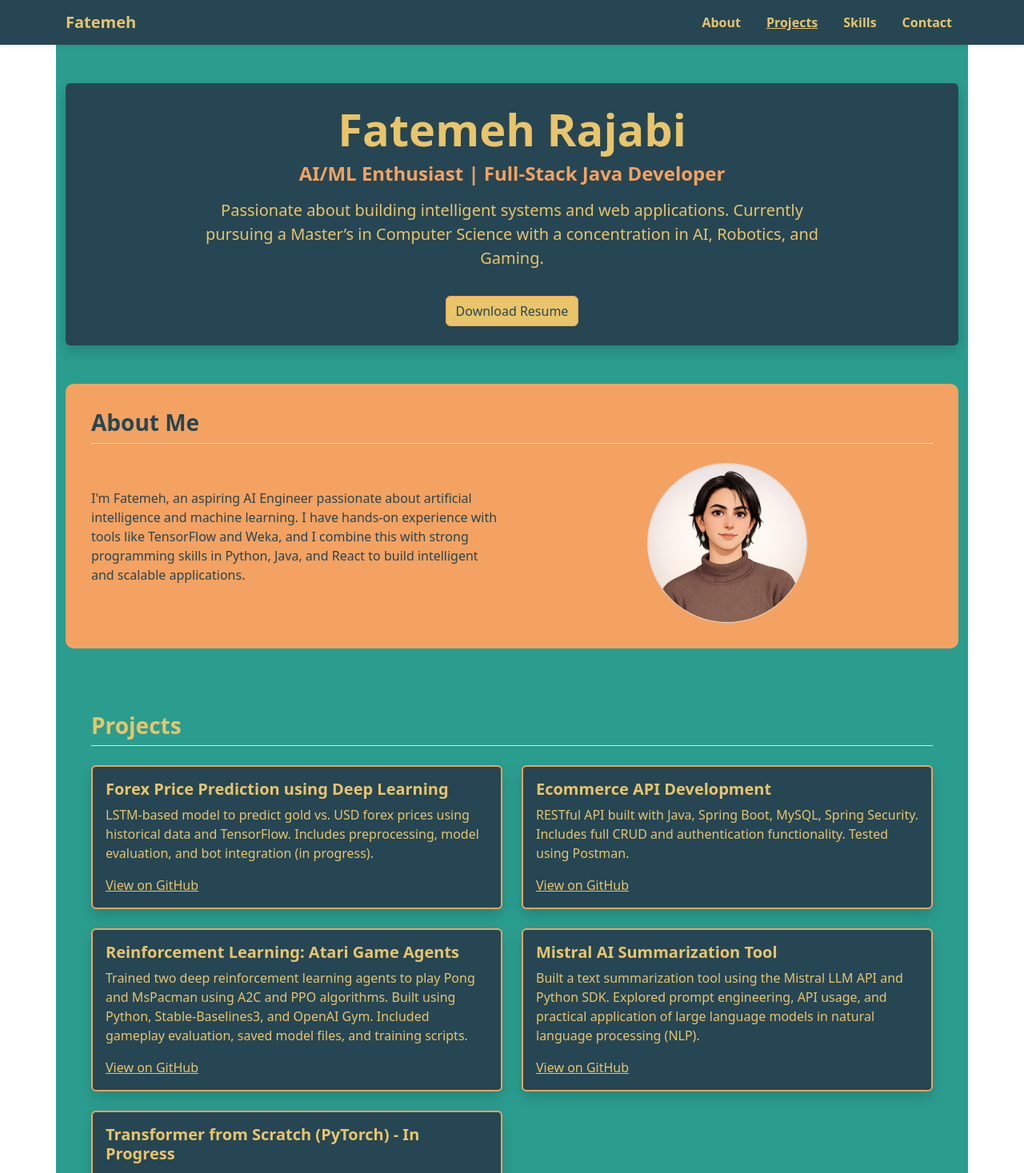
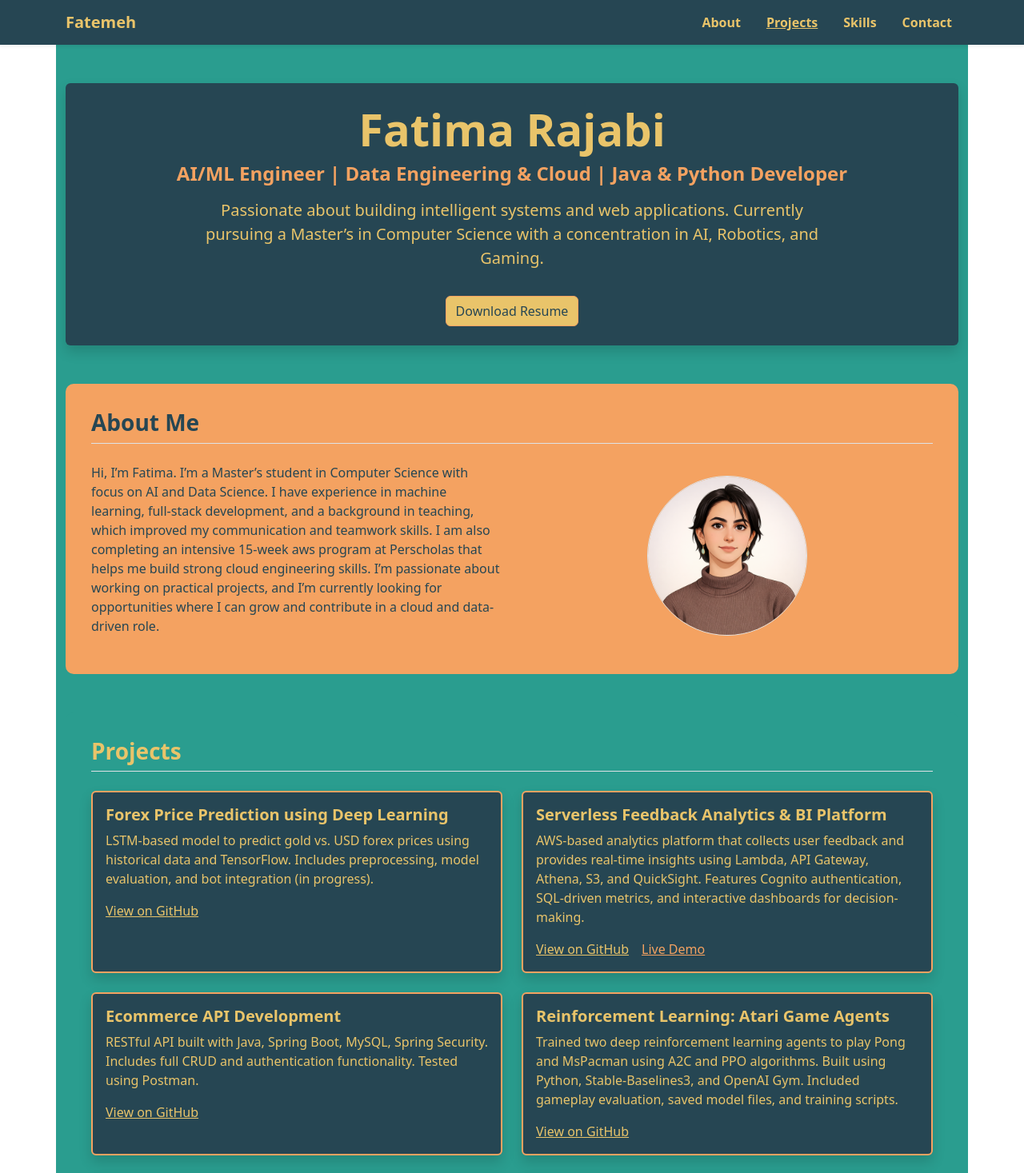
Before and after one commit to FatemehRajabi/fatemeh-portfolio, a React (Create React App) app: page / in a window 1280 px wide. Shown: the top 1467 px of the page at 80% size. Built offline with nearby package versions, Linux system fonts and the light colour scheme.

Commit message:
Add project links

```diff
--- a/src/Portfolio.jsx
+++ b/src/Portfolio.jsx
@@ -35,9 +35,10 @@ export default function Portfolio() {
 
   const projectLinks = [
     "https://github.com/FatemehRajabi/gold-usd-prediction",
+    "https://github.com/FatemehRajabi/insights-hub",
     "https://github.com/FatemehRajabi/ecommerce-fullstack",
     "https://github.com/FatemehRajabi/reinforcement-learning-atari-agents",
-    "https://https://github.com/FatemehRajabi/mistral-summarizer",
+    "https://github.com/FatemehRajabi/mistral-summarizer",
     "https://github.com/FatemehRajabi/transformer-model"
   ];
 
@@ -48,24 +49,30 @@ export default function Portfolio() {
       url: projectLinks[0]
     },
     {
+title: 'Serverless Feedback Analytics & BI Platform',
+      desc: 'AWS-based analytics platform that collects user feedback and provides real-time insights using Lambda, API Gateway, Athena, S3, and QuickSight. Features Cognito authentication, SQL-driven metrics, and interactive dashboards for decision-making.',
+      githubUrl: projectLinks[1],
+      liveUrl: "https://d210uwax0fmibn.cloudfront.net/"
+    },
+    {
       title: 'Ecommerce API Development',
       desc: 'RESTful API built with Java, Spring Boot, MySQL, Spring Security. Includes full CRUD and authentication functionality. Tested using Postman.',
-      url: projectLinks[1]
+      url: projectLinks[2]
     },
     {
       title: 'Reinforcement Learning: Atari Game Agents',
       desc: 'Trained two deep reinforcement learning agents to play Pong and MsPacman using A2C and PPO algorithms. Built using Python, Stable-Baselines3, and OpenAI Gym. Included gameplay evaluation, saved model files, and training scripts.',
-      url: projectLinks[2]
+      url: projectLinks[3]
     },
     {
       title: 'Mistral AI Summarization Tool',
       desc: 'Built a text summarization tool using the Mistral LLM API and Python SDK. Explored prompt engineering, API usage, and practical application of large language models in natural language processing (NLP).',
-      url: projectLinks[3]
+      url: projectLinks[4]
     },
     {
       title: 'Transformer from Scratch (PyTorch) - In Progress',
       desc: 'Implementing the Transformer architecture end-to-end in PyTorch: embeddings, positional encodings, multi-head self-attention, layer norm, residuals, encoder/decoder stacks, training & validation loops, and attention visualization.',
-      url: projectLinks[4]
+      url: projectLinks[5]
     }
   ];
 
@@ -97,9 +104,9 @@ export default function Portfolio() {
 
       <div className="container py-5" style={{ backgroundColor: colors.secondary, color: '#fff' }}>
         <section id="top" className="text-center mb-5 p-4 rounded shadow" style={{ backgroundColor: colors.primary, color: colors.highlight }} data-aos="fade-down">
-          <h1 className="display-4 fw-bold" style={{ color: colors.highlight }}>Fatemeh Rajabi</h1>
+          <h1 className="display-4 fw-bold" style={{ color: colors.highlight }}>Fatima Rajabi</h1>
           <h2 className="fs-4 fw-semibold mb-3" style={{ color: colors.accent }}>
-            AI/ML Enthusiast | Full-Stack Java Developer
+            AI/ML Engineer | Data Engineering & Cloud | Java & Python Developer
           </h2>
           <p className="lead mx-auto w-75">
             Passionate about building intelligent systems and web applications. Currently pursuing a Master’s in Computer Science with a concentration in AI, Robotics, and Gaming.
@@ -114,7 +121,7 @@ export default function Portfolio() {
           <div className="row align-items-center">
             <div className="col-md-6">
               <p>
-                I'm Fatemeh, an aspiring AI Engineer passionate about artificial intelligence and machine learning. I have hands-on experience with tools like TensorFlow and Weka, and I combine this with strong programming skills in Python, Java, and React to build intelligent and scalable applications.              </p>
+                Hi, I’m Fatima. I’m a Master’s student in Computer Science with focus on AI and Data Science. I have experience in machine learning, full-stack development, and a background in teaching, which improved my communication and teamwork skills. I am also completing an intensive 15-week aws program at Perscholas that helps me build strong cloud engineering skills. I’m passionate about working on practical projects, and I’m currently looking for opportunities where I can grow and contribute in a cloud and data-driven role.             </p>
             </div>
             <div className="col-md-6 text-center">
               <img src="/photo.png" alt="Fatemeh Rajabi" className="rounded-circle border" style={{ width: '200px', height: '200px', objectFit: 'cover' }} />
@@ -131,7 +138,28 @@ export default function Portfolio() {
                   <div className="card-body">
                     <h5 className="card-title fw-bold">{proj.title}</h5>
                     <p className="card-text">{proj.desc}</p>
-                    <a style={{ color: colors.highlight }} href={proj.url} target="_blank" rel="noreferrer">View on GitHub</a>
+                    <div className="d-flex gap-3 flex-wrap">
+  <a
+    style={{ color: colors.highlight }}
+    href={proj.githubUrl || proj.url}
+    target="_blank"
+    rel="noreferrer"
+  >
+    View on GitHub
+  </a>
+
+  {proj.liveUrl && (
+    <a
+      style={{ color: colors.accent }}
+      href={proj.liveUrl}
+      target="_blank"
+      rel="noreferrer"
+    >
+      Live Demo
+    </a>
+  )}
+</div>
+
                   </div>
                 </div>
               </div>
```
